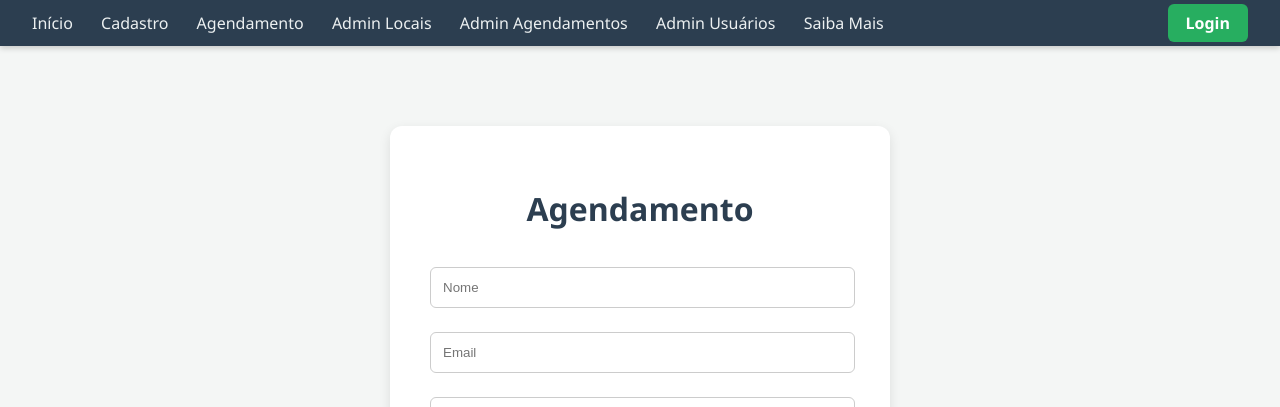
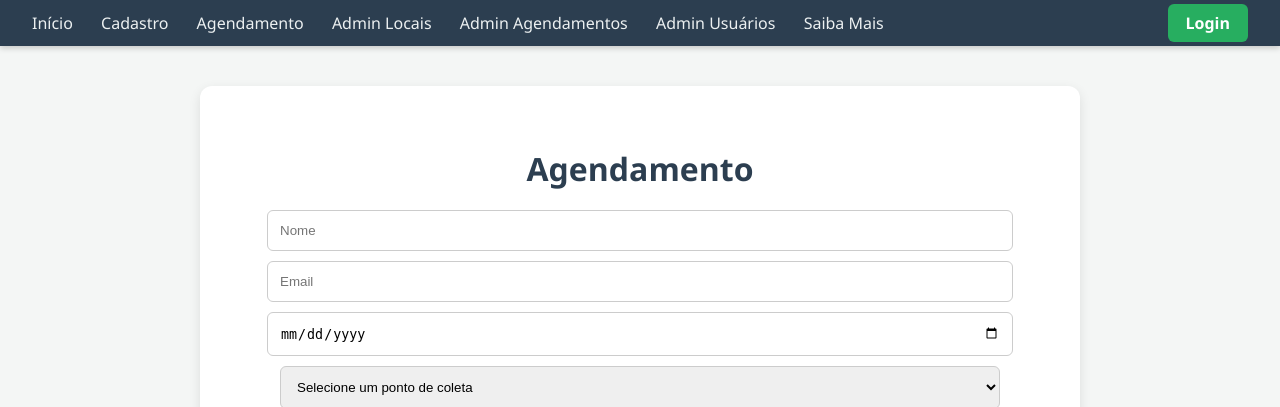
Before and after one commit to livia0506207os-netizen/EcoDescarte, a Flask app: page /agendamento in a window 1280 px wide. Shown: the top 407 px of the page. Run offline with Flask 3, Linux system fonts and the light colour scheme; data that the repository does not hold is empty.

Commit message:
Adiciona mapa interativo com pontos de coleta na página Agendamento

```diff
--- a/static/agendamentos.css
+++ b/static/agendamentos.css
@@ -1,33 +1,35 @@
-body {
-    background-color: #f4f6f5;
-}
-
 .agendamento-container {
     background: #fff;
     padding: 40px;
-    margin: 80px auto;
-    width: 420px;
+    margin: 40px auto;
+    width: 800px;
     border-radius: 12px;
     box-shadow: 0 4px 12px rgba(0,0,0,0.1);
 }
 
-.agendamento-container h1 {
+.agendamento-container h1, h2 {
+    text-align: center;
     color: #2c3e50;
+    margin-bottom: 20px;
+}
+
+.agendamento-container form {
     text-align: center;
-    margin-bottom: 25px;
+    margin-bottom: 30px;
 }
 
 .agendamento-container input,
 .agendamento-container select {
-    width: 95%;
+    width: 90%;
     padding: 12px;
-    margin: 12px 0;
+    margin: 10px auto;
     border: 1px solid #ccc;
     border-radius: 6px;
+    display: block;
 }
 
 .agendamento-container button {
-    width: 100%;
+    width: 95%;
     padding: 12px;
     background-color: #27ae60;
     color: white;
@@ -41,3 +43,9 @@ body {
 .agendamento-container button:hover {
     background-color: #219150;
 }
+
+#map {
+    height: 400px;
+    border-radius: 8px;
+    margin-top: 20px;
+}
--- a/templates/agendamento.html
+++ b/templates/agendamento.html
@@ -1,20 +1,56 @@
 {% extends "base.html" %}
 {% block head %}
 <link rel="stylesheet" href="{{ url_for('static', filename='agendamentos.css') }}">
+<!-- Leaflet CSS -->
+<link rel="stylesheet" href="https://unpkg.com/leaflet/dist/leaflet.css" />
 {% endblock %}
 {% block content %}
 <div class="agendamento-container">
     <h1>Agendamento</h1>
     <form method="POST">
-        <input type="text" name="nome" placeholder="Nome">
-        <input type="email" name="email" placeholder="Email">
-        <input type="text" name="data" placeholder="Data">
-        <select name="local">
-            {% for l in locais %}
-                <option value="{{ l.nome }}">{{ l.nome }}</option>
-            {% endfor %}
+        <input type="text" name="nome" placeholder="Nome" required>
+        <input type="email" name="email" placeholder="Email" required>
+        <input type="date" name="data" required>
+        <select name="local" id="local-select" required>
+            <option value="">Selecione um ponto de coleta</option>
+            <option value="EcoDescarte Centro">EcoDescarte Centro</option>
+            <option value="EcoDescarte Norte">EcoDescarte Norte</option>
+            <option value="EcoDescarte Sul">EcoDescarte Sul</option>
         </select>
         <button type="submit">Agendar</button>
     </form>
+
+    <h2>Mapa de Pontos de Coleta</h2>
+    <div id="map"></div>
 </div>
+
+<!-- Leaflet JS -->
+<script src="https://unpkg.com/leaflet/dist/leaflet.js"></script>
+<script>
+    // Inicializa o mapa
+    var map = L.map('map').setView([-22.565, -47.401], 13); // coordenadas fictícias de Limeira-SP
+
+    // Adiciona camada de mapa
+    L.tileLayer('https://{s}.tile.openstreetmap.org/{z}/{x}/{y}.png', {
+        attribution: '© OpenStreetMap'
+    }).addTo(map);
+
+    // Pontos fictícios de coleta
+    var pontos = [
+        {nome: "EcoDescarte Centro", coords: [-22.565, -47.401]},
+        {nome: "EcoDescarte Norte", coords: [-22.560, -47.395]},
+        {nome: "EcoDescarte Sul", coords: [-22.570, -47.410]}
+    ];
+
+    pontos.forEach(function(p) {
+        var marker = L.marker(p.coords).addTo(map);
+        marker.bindPopup("<b>" + p.nome + "</b><br><button onclick='selecionarLocal(\"" + p.nome + "\")'>Agendar aqui</button>");
+    });
+
+    // Função para selecionar local no formulário
+    function selecionarLocal(nome) {
+        document.getElementById("local-select").value = nome;
+        alert("Local selecionado: " + nome);
+    }
+</script>
 {% endblock %}
```
